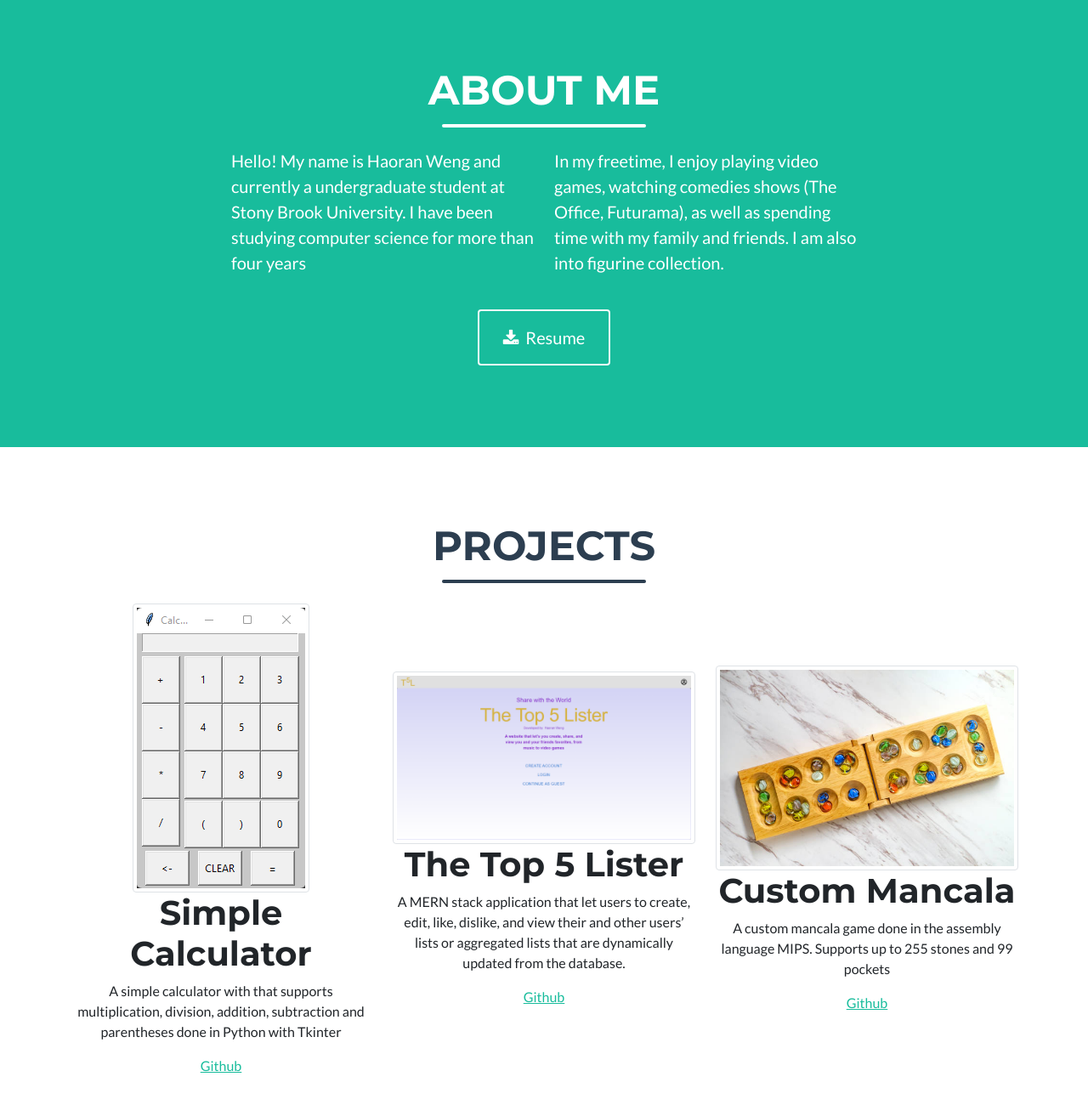
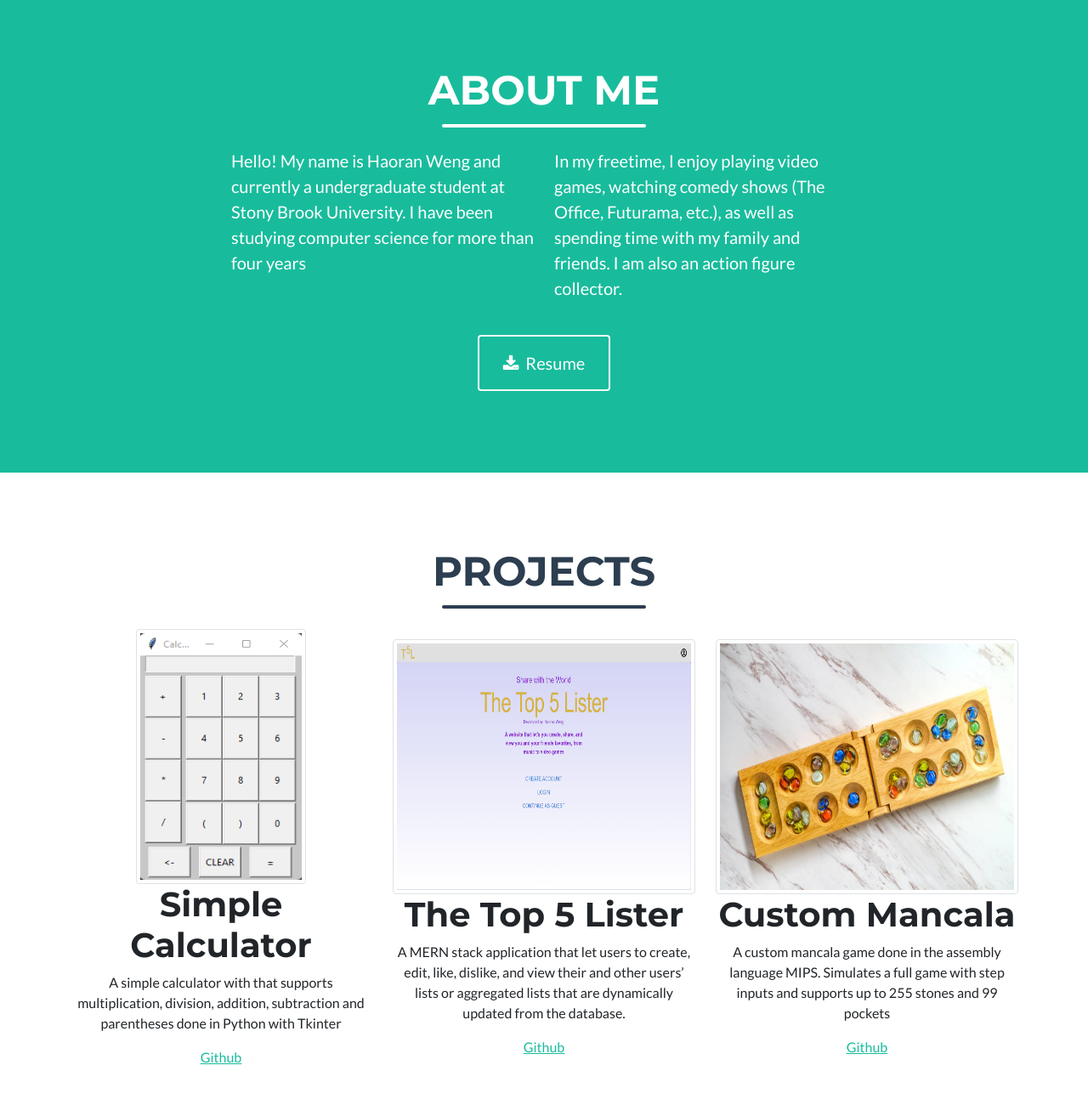
Before and after one commit to Yuukida/Yuukida.github.io, a plain HTML site: page index.html in a window 1280 px wide. Shown: the part 735-2035 px from the top of the page at 85% size. Drawn offline with Linux system fonts and the light colour scheme.

Commit message:
img adjust

```diff
--- a/index.html
+++ b/index.html
@@ -46,7 +46,7 @@
                     <p class="lead">Hello! My name is Haoran Weng and currently a undergraduate student at Stony Brook University. I have been studying computer science for more than four years</p>
                 </div>
                 <div class="col-lg-4 me-auto">
-                    <p class="lead">In my freetime, I enjoy playing video games, watching comedies shows (The Office, Futurama), as well as spending time with my family and friends. I am also into figurine collection.</p>
+                    <p class="lead">In my freetime, I enjoy playing video games, watching comedy shows (The Office, Futurama, etc.), as well as spending time with my family and friends. I am also an action figure collector.</p>
                 </div>
             </div>
             <div class="text-center mt-4"><a class="btn btn-outline-light btn-xl" role="button" target="_blank" rel="noopener noreferrer" href="assets/files/resume2.32.pdf"><i class="fa fa-download me-2"></i><span>Resume</span></a></div>
@@ -61,17 +61,17 @@
         </div>
         <div class="container">
             <div class="row">
-                <div class="col-md-4 align-self-center"><img class="img-thumbnail" src="assets/img/calc.png">
+                <div class="col-md-4 align-self-center"><img class="img-thumbnail" src="assets/img/calc.png" style="height: 300px; width: 200px;">
                     <h1>Simple Calculator</h1>
                     <p>A simple calculator with that supports multiplication, division, addition, subtraction and parentheses done in Python with Tkinter</p><a target="_blank" rel="noopener noreferrer" href="https://github.com/Yuukida/simple-calculator">Github</a>
                 </div>
-                <div class="col-md-4 align-self-center align-items-center"><img class="align-self-center img-thumbnail" src="assets/img/top%205%20lister.png" style="margin: 0;">
+                <div class="col-md-4 align-self-center align-items-center"><img class="img-thumbnail" src="assets/img/top%205%20lister.png" style="height: 300px; width: 500px;">
                     <h1>The Top 5 Lister</h1>
-                    <p>A MERN stack application that let&nbsp;users to create, edit, like, dislike, and view their and other users’ lists or aggregated lists that are dynamically updated from the database.</p><a href="https://github.com/Yuukida/Top5_lister_final">Github</a>
+                    <p>A MERN stack application that let&nbsp;users to create, edit, like, dislike, and view their and other users’ lists or aggregated lists that are dynamically updated from the database.</p><a target="_blank" rel="noopener noreferrer" href="https://github.com/Yuukida/Top5_lister_final">Github</a>
                 </div>
-                <div class="col-md-4 align-self-center"><img class="img-thumbnail" src="assets/img/mancala.jpg">
+                <div class="col-md-4 align-self-center"><img class="img-thumbnail" src="assets/img/mancala.jpg"style="height: 300px;"">
                     <h1>Custom Mancala</h1>
-                    <p>A custom mancala game done in the assembly language MIPS. Supports up to 255 stones and 99 pockets</p><a target="_blank" rel="noopener noreferrer" href="https://github.com/Yuukida/Mancala">Github</a>
+                    <p>A custom mancala game done in the assembly language MIPS. Simulates a full game with step inputs and supports up to 255 stones and 99 pockets</p><a target="_blank" rel="noopener noreferrer" href="https://github.com/Yuukida/Mancala">Github</a>
                 </div>
             </div>
         </div>
```
